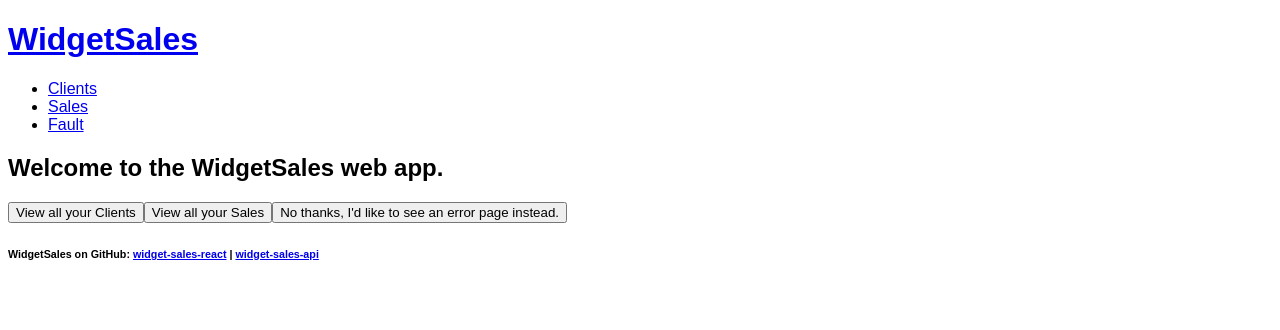
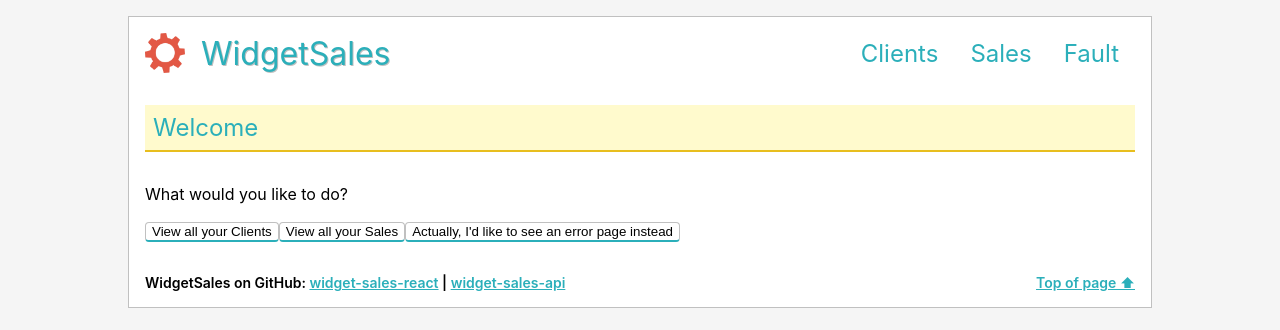
Before and after one commit to albertkawmi/widget-sales-react, a React (Create React App) app: page / in a window 1280 px wide. Shown: the top 330 px of the page. Built offline with nearby package versions, Linux system fonts and the light colour scheme.

Commit message:
Add UI styling to the prototype

```diff
--- a/public/index.html
+++ b/public/index.html
@@ -1,5 +1,5 @@
 <!DOCTYPE html>
-<html lang="en">
+<html lang="en" id="top">
   <head>
     <meta charset="utf-8">
     <meta name="viewport" content="width=device-width, initial-scale=1, shrink-to-fit=no">
--- a/src/App.css
+++ b/src/App.css
@@ -1,5 +1,102 @@
 body {
-  font-family: Arial, Helvetica, sans-serif;
+  /* font-family: Arial, Helvetica, sans-serif; */
+  font-family: -apple-system, BlinkMacSystemFont, 'Segoe UI', Roboto, Oxygen, Ubuntu, Cantarell, 'Open Sans', 'Helvetica Neue', sans-serif;
+  background: whitesmoke;
+}
+
+a, a:active, a:visited {
+  color: #2bafba;
+}
+
+h1, h2, h3, h4, h5, h6 {
+  margin: 0;
+  font-weight: 400;
+}
+
+h1 {
+  text-shadow: 1px 1px silver;
+}
+
+h2 {
+  margin: 2rem 0;
+  padding: 0.5rem;
+  color: #2bafba;
+  background: lemonchiffon;
+  border-bottom: solid 2px #e8be1e;
+}
+
+h6 {
+  font-weight: 600;
+  font-size: 14px;
+}
+
+div {
+  box-sizing: border-box;
+}
+
+button {
+  background: white;
+  border: 0;
+  border: solid 1px silver;
+  border-bottom: solid 2px #2bafba;
+  border-radius: 4px;
+  cursor: pointer;
+}
+
+button:hover {
+  background: lemonchiffon;
+}
+
+button:disabled {
+  background: white;
+  border-bottom: solid 2px silver;
+  cursor: default;
+}
+
+.page {
+  max-width: 1024px;
+  padding: 1rem;
+  margin: 1rem auto;
+  border: solid 1px silver;
+  background: white;
+}
+
+.logo {
+  width: 40px;
+  margin-right: 1rem;
+}
+
+header {
+  display: flex;
+  align-items: center;
+  margin-bottom: 1rem;
+}
+
+nav {
+  flex: 1;
+  text-align: right;
+}
+
+header a {
+  text-decoration: none;
+}
+
+.nav-link {
+  padding: 0 1rem;
+  font-size: 24px;
+}
+
+.nav-link__active {
+  text-decoration: underline;
+}
+
+main {
+  margin: 1rem 0;
+}
+footer {
+  display: flex;
+  justify-content: space-between;
+  margin-top: 2rem;
 }
 
 table {
@@ -7,6 +104,7 @@ table {
 }
 
 th {
+  font-weight: 600;
   border-bottom: solid 1px silver;
 }
 
@@ -15,12 +113,12 @@ td, th {
   text-align: center;
 }
 
-tr:nth-child(even) {
+tbody tr:nth-child(odd) {
   background: whitesmoke
 }
 
-tr.selected {
-  background: yellow
+tbody tr.selected {
+  background: lemonchiffon
 }
 
 .error {
@@ -38,3 +136,30 @@ tr.selected {
 .error__dismiss {
   cursor: pointer;
 }
+
+.sales {
+  padding: 1rem;
+  margin-top: 2rem;
+  /* background: #cfeef1; */
+  background: whitesmoke;
+  border: solid 1px silver;
+}
+
+.sale-cards {
+  display: flex;
+  flex-wrap: wrap;
+  justify-content: center;
+  padding: 0;
+  margin: 0;
+}
+
+.sale-card {
+  box-sizing: border-box;
+  list-style-type: none;
+  margin: 1rem;
+  background: white;
+  border: solid 1px whitesmoke;
+  box-shadow: 1px 1px silver;
+  padding: 1rem;
+  flex-basis: 29%;
+}
--- a/src/App.js
+++ b/src/App.js
@@ -1,9 +1,11 @@
 import React, { Component } from 'react'
 import Store from './components/Store'
+import logo from './images/logo.png'
 
 import {
   BrowserRouter as Router,
   Link,
+  NavLink,
   Route,
   Switch
 } from 'react-router-dom'
@@ -33,7 +35,7 @@ class App extends Component {
 }
 
 const Page = () => (
-  <div>
+  <div class="page">
     <Header />
 
     <ErrorMessage />
@@ -54,6 +56,7 @@ const Page = () => (
 
 const Header = () => (
   <header>
+    <img className="logo" src={logo} alt="WidgetSales Logo"/>
     <Link to="/">
       <h1>WidgetSales</h1>
     </Link>
@@ -69,29 +72,32 @@ const Footer = () => (
       &nbsp;|&nbsp;
       <a href="https://github.com/albertkawmi/widget-sales-api">widget-sales-api</a>
     </h6>
+    <h6>
+      <a href="#top">Top of page ⬆︎</a>
+    </h6>
   </footer>
 )
 
 const Nav = () => (
   <nav>
-    <ul>
-      <li>
-        <Link to={`/clients`}>
-          Clients
-        </Link>
-      </li>
-      <li>
-        <Link to={`/sales`}>
-          Sales
-        </Link>
-      </li>
-      <li>
-        <Link to={`/fault`}>
-          Fault
-        </Link>
-      </li>
-    </ul>
+    <StyledNavLink to="/clients">
+      Clients
+    </StyledNavLink>
+    <StyledNavLink to="/sales">
+      Sales
+    </StyledNavLink>
+    <StyledNavLink to="/fault">
+      Fault
+    </StyledNavLink>
   </nav>
 )
 
+const StyledNavLink = (props) => (
+  <NavLink
+    className="nav-link"
+    activeClassName="nav-link__active"
+    {...props}
+  />
+)
+
 export default App;
--- a/src/components/ClientsTable/ClientsTable.component.js
+++ b/src/components/ClientsTable/ClientsTable.component.js
@@ -42,7 +42,7 @@ const ClientRow = ({
     <td>{country}</td>
     <td>
       <Link to={`/clients/${id}`}>
-        <button>View Sales</button>
+        <button disabled={isSelected}>Select</button>
       </Link>
     </td>
   </tr>
--- a/src/routes/Home/Home.route.js
+++ b/src/routes/Home/Home.route.js
@@ -3,7 +3,8 @@ import { Link } from 'react-router-dom'
 
 export const Home = ({ clients = 0, sales = 0 }) => (
   <div>
-    <h2>Welcome to the WidgetSales web app.</h2>
+    <h2>Welcome</h2>
+    <p>What would you like to do?</p>
     <Link to="/clients">
       <button>View all your Clients</button>
     </Link>
@@ -11,7 +12,7 @@ export const Home = ({ clients = 0, sales = 0 }) => (
       <button>View all your Sales</button>
     </Link>
     <Link to="/fault">
-      <button>No thanks, I'd like to see an error page instead.</button>
+      <button>Actually, I'd like to see an error page instead</button>
     </Link>
   </div>
 )
```
Also changed, not shown: src/images/logo.png (added).
